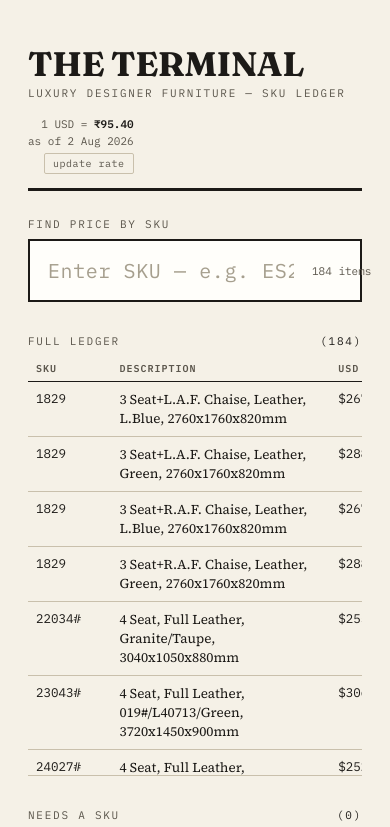
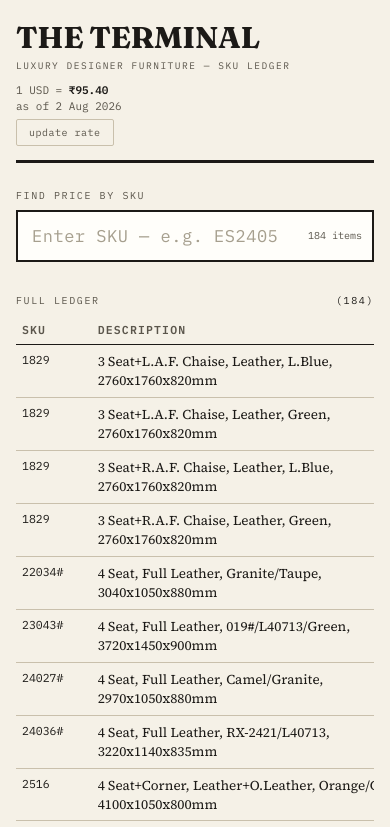
Before and after one commit to dreamsworld08/TerminalSKUFind, a plain HTML site: page index.html in a window 390 px wide. Shown: the top 827 px of the page. Drawn offline with Linux system fonts and the light colour scheme.

Commit message:
Add files via upload

```diff
--- a/index.html
+++ b/index.html
@@ -2,6 +2,8 @@
 <html lang="en">
 <head>
 <meta charset="UTF-8">
+<meta name="viewport" content="width=device-width, initial-scale=1, maximum-scale=5">
+<meta name="theme-color" content="#1C1A17">
 <title>THE TERMINAL — SKU Ledger</title>
 <link rel="preconnect" href="https://fonts.googleapis.com">
 <link rel="preconnect" href="https://fonts.gstatic.com" crossorigin>
@@ -357,6 +359,62 @@
     font-size:10.5px;
     color:var(--ink-soft);
     line-height:1.6;
+  }
+
+  /* ===== Mobile ===== */
+  @media (max-width: 640px){
+    .wrap{ padding:24px 16px 56px; }
+
+    .masthead{
+      flex-direction:column;
+      align-items:flex-start;
+      gap:10px;
+    }
+    .rate-badge{
+      text-align:left;
+      width:100%;
+    }
+    .rate-badge button{ padding:6px 12px; }
+
+    .search-row input{
+      font-size:17px;
+      padding:13px 14px;
+    }
+    .search-row .count{
+      padding-right:10px;
+      font-size:10px;
+    }
+
+    .result{ padding:16px 14px; }
+    .result .desc{ font-size:18px; }
+    .stamp{ font-size:24px; padding:5px 12px; }
+    .stamp-sm{ font-size:17px; padding:4px 10px; }
+    .price-row{ gap:12px; }
+
+    /* Tables scroll horizontally instead of squeezing columns unreadably */
+    .scroll-table{
+      overflow-x:auto;
+      -webkit-overflow-scrolling:touch;
+      max-height:60vh;
+    }
+    .scroll-table table{ min-width:560px; }
+    td, th{ font-size:11.5px; padding:7px 6px; }
+
+    /* Pending row: stack the SKU input + button under the description */
+    .pending-row td:last-child{
+      display:flex;
+      flex-wrap:wrap;
+      align-items:center;
+      gap:6px;
+    }
+    .pending-row input{ width:100px; }
+
+    .ledger-label{ font-size:10px; }
+    h1{ font-size:30px; }
+    .sub{ font-size:9.5px; }
+
+    details{ margin-top:28px; }
+    textarea{ font-size:13px; }
   }
 </style>
 </head>
```
